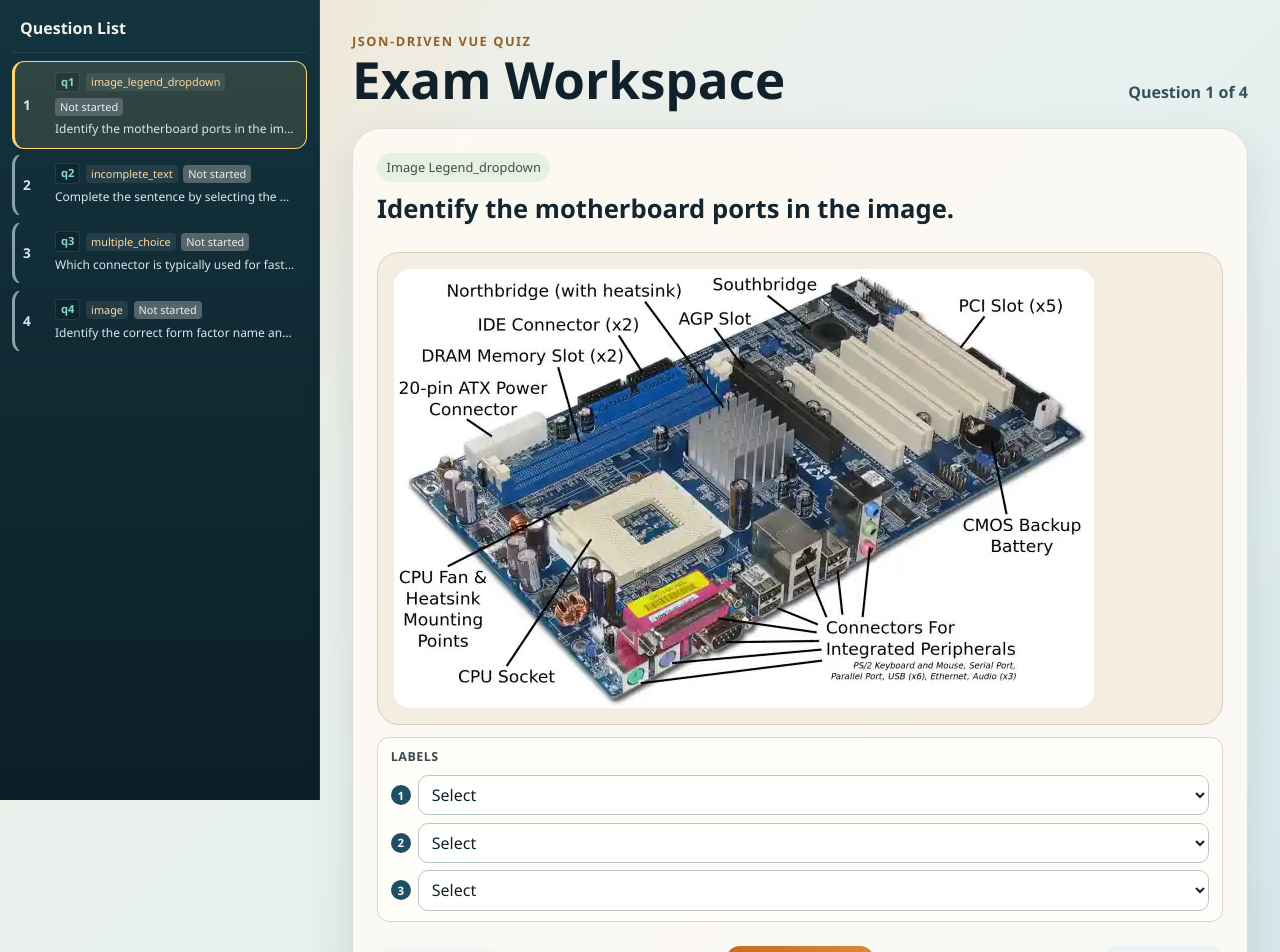
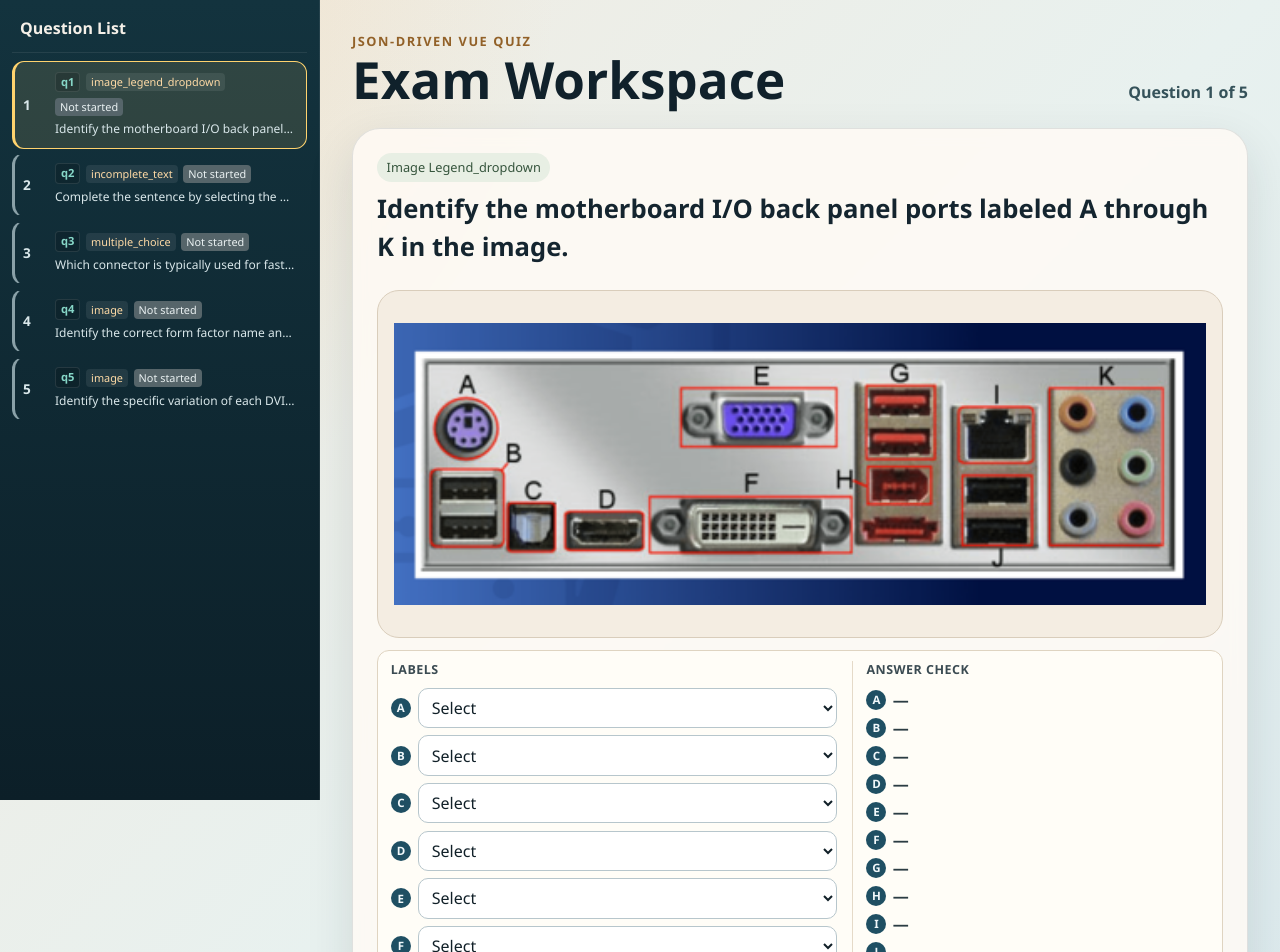
Before and after one commit to Alopalao/quiz-app, a Vue app: page / in a window 1280 px wide. Shown: the top 952 px of the page. Built offline with nearby package versions, Linux system fonts and the light colour scheme.

Commit message:
Added hints

```diff
--- a/public/questions.json
+++ b/public/questions.json
@@ -3,37 +3,93 @@
 {
   "id": "q1",
   "type": "image_legend_dropdown",
-      "prompt": "Identify the motherboard ports in the image.",
+  "prompt": "Identify the motherboard I/O back panel ports labeled A through K in the image.",
   "image": {
-        "src": "images/motherboard.jpg",
-        "alt": "Motherboard diagram",
-        "width": 700,
-        "height": 439
+    "src": "images/motherboard_io.jpg",
+    "alt": "Motherboard I/O back panel ports diagram",
+    "width": 500,
+    "height": 193
   },
   "legends": [
     {
-          "id": "pcie_slot",
-          "marker": "1",
-          "label": "Arrow 1",
-          "options": ["PCIe x1", "PCIe x4", "PCIe x16", "M.2 slot"]
+      "id": "port_a",
+      "marker": "A",
+      "label": "Port A",
+      "options": ["PS/2", "Serial Port", "VGA"]
     },
     {
-          "id": "sata_port",
-          "marker": "2",
-          "label": "Arrow 2",
-          "options": ["SATA data", "USB header", "Fan header", "Audio header"]
+      "id": "port_b",
+      "marker": "B",
+      "label": "Port B",
+      "options": ["USB 2.0", "USB 3.0", "eSATA", "FireWire"]
     },
     {
-          "id": "fan_header",
-          "marker": "3",
-          "label": "Arrow 3",
-          "options": ["CPU fan", "Case fan", "RGB header", "SATA power"]
+      "id": "port_c",
+      "marker": "C",
+      "label": "Port C",
+      "options": ["Optical Audio (S/PDIF)", "Coaxial Audio", "DisplayPort", "HDMI"]
+    },
+    {
+      "id": "port_d",
+      "marker": "D",
+      "label": "Port D",
+      "options": ["HDMI", "DisplayPort", "eSATA", "USB-C"]
+    },
+    {
+      "id": "port_e",
+      "marker": "E",
+      "label": "Port E",
+      "options": ["VGA", "DVI-D", "Serial (COM)", "Parallel Port"]
+    },
+    {
+      "id": "port_f",
+      "marker": "F",
+      "label": "Port F",
+      "options": ["DVI-I", "DVI-D", "VGA", "IDE"]
+    },
+    {
+      "id": "port_g",
+      "marker": "G",
+      "label": "Port G",
+      "options": ["USB 3.2", "eSATA", "FireWire 800", "USB 2.0"]
+    },
+    {
+      "id": "port_h",
+      "marker": "H",
+      "label": "Port H",
+      "options": ["FireWire 400 (IEEE 1394)", "HDMI", "DisplayPort", "eSATA"]
+    },
+    {
+      "id": "port_i",
+      "marker": "I",
+      "label": "Port I",
+      "options": ["RJ-45", "RJ-11", "Serial Port", "S/PDIF"]
+    },
+    {
+      "id": "port_j",
+      "marker": "J",
+      "label": "Port J",
+      "options": ["USB 2.0", "USB 3.0", "USB-C", "Thunderbolt"]
+    },
+    {
+      "id": "port_k",
+      "marker": "K",
+      "label": "Ports K",
+      "options": ["Analog Audio Jacks", "S/PDIF Optical", "Component Video", "RCA Jacks"]
     }
   ],
   "correct_answers": {
-        "pcie_slot": "PCIe x16",
-        "sata_port": "SATA data",
-        "fan_header": "CPU fan"
+    "port_a": "PS/2",
+    "port_b": "USB 2.0",
+    "port_c": "Optical Audio (S/PDIF)",
+    "port_d": "HDMI",
+    "port_e": "VGA",
+    "port_f": "DVI-D",
+    "port_g": "USB 3.2 Gen 2",
+    "port_h": "FireWire 400 (IEEE 1394)",
+    "port_i": "RJ-45",
+    "port_j": "USB 2.0",
+    "port_k": "Analog Audio Jacks"
   }
 },
     {
@@ -164,6 +220,70 @@
     "mini_itx_name": "Mini-ITX",
     "mini_itx_dim": "6.7 x 6.7 inches"
   }
+},
+{
+  "id": "q5",
+  "type": "image",
+  "prompt": "Identify the specific variation of each DVI connector shown in the diagram.",
+  "image": {
+    "src": "images/dvi_types.jpg",
+    "alt": "Comparison of different DVI connector pin layouts"
+  },
+  "dropdowns": [
+    {
+      "id": "dvi_i_single",
+      "label": "Connector 1",
+      "x": 0.27,
+      "y": 0.28,
+      "width": 0.40,
+      "height": 0.12,
+      "options": ["DVI-I (Single Link)", "DVI-D (Single Link)", "DVI-I (Dual Link)", "DVI-A"],
+      "hint": "IDK"
+    },
+    {
+      "id": "dvi_d_single",
+      "label": "Connector 2",
+      "x": 0.73,
+      "y": 0.28,
+      "width": 0.40,
+      "height": 0.12,
+      "options": ["DVI-D (Single Link)", "DVI-I (Single Link)", "DVI-D (Dual Link)", "DVI-A"]
+    },
+    {
+      "id": "dvi_i_dual",
+      "label": "Connector 3",
+      "x": 0.27,
+      "y": 0.58,
+      "width": 0.40,
+      "height": 0.12,
+      "options": ["DVI-I (Dual Link)", "DVI-I (Single Link)", "DVI-D (Dual Link)", "DVI-A"]
+    },
+    {
+      "id": "dvi_d_dual",
+      "label": "Connector 4",
+      "x": 0.73,
+      "y": 0.58,
+      "width": 0.40,
+      "height": 0.12,
+      "options": ["DVI-D (Dual Link)", "DVI-D (Single Link)", "DVI-I (Dual Link)", "DVI-A"]
+    },
+    {
+      "id": "dvi_a",
+      "label": "Connector 5",
+      "x": 0.48,
+      "y": 0.92,
+      "width": 0.40,
+      "height": 0.12,
+      "options": ["DVI-A", "DVI-I (Single Link)", "DVI-D (Single Link)", "M1-DA"]
+    }
+  ],
+  "correct_answers": {
+    "dvi_i_single": "DVI-I (Single Link)",
+    "dvi_d_single": "DVI-D (Single Link)",
+    "dvi_i_dual": "DVI-I (Dual Link)",
+    "dvi_d_dual": "DVI-D (Dual Link)",
+    "dvi_a": "DVI-A"
+  }
 }
   ]
 }
--- a/src/components/ImageLegendDropdownQuestion.vue
+++ b/src/components/ImageLegendDropdownQuestion.vue
@@ -1,5 +1,7 @@
 <script setup>
-defineProps({
+import { computed, ref, watch } from 'vue'
+
+const props = defineProps({
   question: {
     type: Object,
     required: true,
@@ -15,6 +17,7 @@ defineProps({
 })
 
 const emit = defineEmits(['update-answer'])
+const activeHintId = ref('')
 
 function onChange(fieldId, value) {
   emit('update-answer', { fieldId, value })
@@ -27,15 +30,54 @@ function rowTone(checked, selected, correct) {
 
   return selected === correct ? 'is-correct' : 'is-incorrect'
 }
+
+function hasHint(legend) {
+  return typeof legend.hint === 'string' && legend.hint.trim().length > 0
+}
+
+function toggleHint(legendId) {
+  const legend = props.question.legends.find((item) => item.id === legendId)
+
+  if (!legend || !hasHint(legend)) {
+    return
+  }
+
+  activeHintId.value = activeHintId.value === legendId ? '' : legendId
+}
+
+watch(
+  () => props.question.id,
+  () => {
+    activeHintId.value = ''
+  },
+)
+
+const imageStyle = computed(() => {
+  const width = Number(props.question.image?.width)
+  const height = Number(props.question.image?.height)
+
+  if (!width || !height) {
+    return null
+  }
+
+  const ratio = width / height
+
+  return {
+    width: `min(100%, calc(72vh * ${ratio}))`,
+    aspectRatio: `${width} / ${height}`,
+  }
+})
 </script>
 
 <template>
   <div class="legend-question">
     <div class="image-wrap">
-      <img :src="question.image.src" :alt="question.image.alt" class="question-image" />
+      <img :src="question.image.src" :alt="question.image.alt" class="question-image" :style="imageStyle" />
     </div>
 
     <section class="legend-panel">
+      <div class="legend-columns">
+        <div>
           <p class="legend-title">Labels</p>
           <div class="legend-list">
             <div
@@ -44,7 +86,19 @@ function rowTone(checked, selected, correct) {
               class="legend-row"
               :class="rowTone(checked, answers[legend.id], question.correct_answers[legend.id])"
             >
-          <span class="legend-marker">{{ legend.marker }}</span>
+              <button
+                type="button"
+                class="legend-marker marker-button"
+                :class="hasHint(legend) ? 'has-hint' : 'no-hint'"
+                :disabled="!hasHint(legend)"
+                :aria-label="hasHint(legend) ? `Show hint for marker ${legend.marker}` : `Marker ${legend.marker}`"
+                @click="toggleHint(legend.id)"
+              >
+                {{ legend.marker }}
+              </button>
+              <div v-if="activeHintId === legend.id && hasHint(legend)" class="hint-bubble">
+                {{ legend.hint }}
+              </div>
               <select
                 :id="legend.id"
                 :aria-label="legend.label"
@@ -58,16 +112,18 @@ function rowTone(checked, selected, correct) {
               </select>
             </div>
           </div>
-    </section>
+        </div>
 
-    <section v-if="checked" class="answer-panel">
+        <div class="answers-column">
           <p class="answer-title">Answer check</p>
           <ul class="answer-list">
             <li v-for="legend in question.legends" :key="`check-${legend.id}`">
               <span class="legend-marker">{{ legend.marker }}</span>
-          <strong>{{ question.correct_answers[legend.id] }}</strong>
+              <strong>{{ checked ? question.correct_answers[legend.id] : '—' }}</strong>
             </li>
           </ul>
+        </div>
+      </div>
     </section>
   </div>
 </template>
@@ -88,15 +144,15 @@ function rowTone(checked, selected, correct) {
 
 .question-image {
   display: block;
-  width: auto;
+  width: 100%;
   max-width: 100%;
-  max-height: 65vh;
+  max-height: 72vh;
   height: auto;
+  object-fit: contain;
   border-radius: 1rem;
 }
 
-.legend-panel,
-.answer-panel {
+.legend-panel {
   width: 100%;
   background: #fffdf7;
   border: 0.0625rem solid #dfd4c1;
@@ -114,6 +170,18 @@ function rowTone(checked, selected, correct) {
   color: #3b4b52;
 }
 
+.legend-columns {
+  display: grid;
+  grid-template-columns: minmax(0, 1fr) minmax(13rem, 0.8fr);
+  gap: 0.9rem;
+  align-items: start;
+}
+
+.answers-column {
+  border-left: 0.0625rem solid #e5dac8;
+  padding-left: 0.85rem;
+}
+
 .legend-list {
   margin-top: 0.5rem;
   display: grid;
@@ -121,9 +189,25 @@ function rowTone(checked, selected, correct) {
 }
 
 .legend-row {
+  position: relative;
   display: flex;
   align-items: center;
   gap: 0.45rem;
+}
+
+.hint-bubble {
+  position: absolute;
+  left: 0;
+  top: calc(100% + 0.35rem);
+  z-index: 30;
+  max-width: 14rem;
+  background: #f2f8fb;
+  border: 0.0625rem solid #c8dde7;
+  border-radius: 0.6rem;
+  padding: 0.4rem 0.5rem;
+  font-size: 0.78rem;
+  color: #1b3641;
+  box-shadow: 0 0.35rem 0.9rem rgba(23, 49, 62, 0.18);
 }
 
 .legend-row.is-correct select {
@@ -148,6 +232,23 @@ function rowTone(checked, selected, correct) {
   background: #1f4f63;
   color: #f1f8fb;
   flex: 0 0 auto;
+}
+
+.marker-button {
+  border: 0;
+  cursor: pointer;
+}
+
+.marker-button.no-hint {
+  cursor: default;
+}
+
+.marker-button:disabled {
+  opacity: 1;
+}
+
+.marker-button.has-hint {
+  box-shadow: 0 0 0 0.125rem rgba(50, 101, 122, 0.35);
 }
 
 select {
@@ -178,7 +279,18 @@ select {
 
 @media (max-width: 60rem) {
   .question-image {
-    max-height: 50vh;
+    max-height: 58vh;
+  }
+
+  .legend-columns {
+    grid-template-columns: 1fr;
+  }
+
+  .answers-column {
+    border-left: 0;
+    border-top: 0.0625rem solid #e5dac8;
+    padding-left: 0;
+    padding-top: 0.75rem;
   }
 }
 </style>
--- a/src/components/ImageQuestion.vue
+++ b/src/components/ImageQuestion.vue
@@ -1,5 +1,5 @@
 <script setup>
-import { computed, ref } from 'vue'
+import { computed, ref, watch } from 'vue'
 
 const props = defineProps({
   question: {
@@ -18,6 +18,7 @@ const props = defineProps({
 
 const emit = defineEmits(['update-answer'])
 const naturalSize = ref({ width: 0, height: 0 })
+const activeHintId = ref('')
 
 function onChange(fieldId, value) {
   emit('update-answer', { fieldId, value })
@@ -85,6 +86,27 @@ function dropdownTone(fieldId) {
   return selectedValue === correctValue ? 'select-correct' : 'select-incorrect'
 }
 
+function hasHint(dropdown) {
+  return typeof dropdown.hint === 'string' && dropdown.hint.trim().length > 0
+}
+
+function toggleHint(dropdownId) {
+  const dropdown = props.question.dropdowns.find((item) => item.id === dropdownId)
+
+  if (!dropdown || !hasHint(dropdown)) {
+    return
+  }
+
+  activeHintId.value = activeHintId.value === dropdownId ? '' : dropdownId
+}
+
+watch(
+  () => props.question.id,
+  () => {
+    activeHintId.value = ''
+  },
+)
+
 const feedbackRows = computed(() => {
   if (!props.checked) {
     return []
@@ -125,7 +147,19 @@ const feedbackRows = computed(() => {
           :style="hotspotStyle(dropdown)"
         >
           <div class="dropdown-row">
-            <span class="dropdown-number">{{ index + 1 }}</span>
+            <button
+              type="button"
+              class="dropdown-number marker-button"
+              :class="hasHint(dropdown) ? 'has-hint' : 'no-hint'"
+              :disabled="!hasHint(dropdown)"
+              :aria-label="hasHint(dropdown) ? `Show hint for marker ${index + 1}` : `Marker ${index + 1}`"
+              @click="toggleHint(dropdown.id)"
+            >
+              {{ index + 1 }}
+            </button>
+            <div v-if="activeHintId === dropdown.id && hasHint(dropdown)" class="hint-bubble">
+              {{ dropdown.hint }}
+            </div>
             <select
               :id="dropdown.id"
               :aria-label="dropdown.label"
@@ -200,11 +234,27 @@ const feedbackRows = computed(() => {
 }
 
 .dropdown-row {
+  position: relative;
   display: flex;
   align-items: center;
   gap: 0.35rem;
   width: 100%;
   height: 100%;
+}
+
+.hint-bubble {
+  position: absolute;
+  left: 0;
+  top: calc(100% + 0.35rem);
+  z-index: 30;
+  max-width: 14rem;
+  background: #f2f8fb;
+  border: 0.0625rem solid #c8dde7;
+  border-radius: 0.6rem;
+  padding: 0.4rem 0.5rem;
+  font-size: 0.78rem;
+  color: #1b3641;
+  box-shadow: 0 0.35rem 0.9rem rgba(23, 49, 62, 0.18);
 }
 
 .dropdown-number,
@@ -220,6 +270,23 @@ const feedbackRows = computed(() => {
   background: #1f4f63;
   color: #f1f8fb;
   flex: 0 0 auto;
+}
+
+.marker-button {
+  border: 0;
+  cursor: pointer;
+}
+
+.marker-button.no-hint {
+  cursor: default;
+}
+
+.marker-button:disabled {
+  opacity: 1;
+}
+
+.marker-button.has-hint {
+  box-shadow: 0 0 0 0.125rem rgba(50, 101, 122, 0.35);
 }
 
 select {
--- a/src/style.css
+++ b/src/style.css
@@ -39,6 +39,7 @@ button {
 .quiz-shell {
   min-height: 100vh;
   display: flex;
+  align-items: flex-start;
 }
 
 .quiz-main {
@@ -46,6 +47,7 @@ button {
   padding: 2rem;
   display: grid;
   gap: 1.5rem;
+  align-content: start;
 }
 
 .quiz-header {
@@ -95,6 +97,8 @@ h2 {
   padding: 1.5rem;
   display: grid;
   gap: 1.5rem;
+  align-content: start;
+  grid-auto-rows: max-content;
 }
 
 .state-panel {
```
Also changed, not shown: public/images/dvi_types.jpg (added), public/images/motherboard_io.jpg (added). Lines whose indentation alone changed are shown as unchanged.
